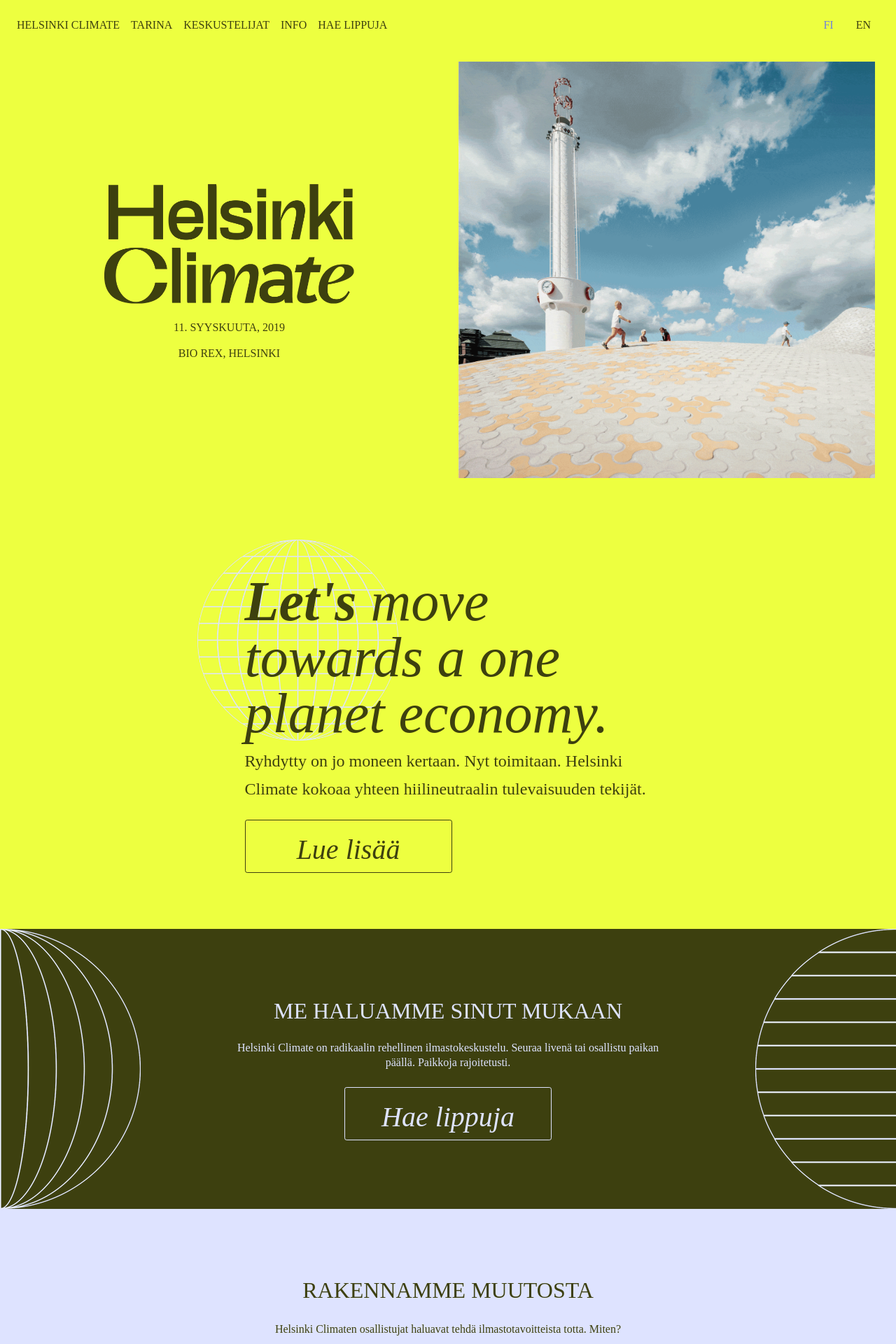
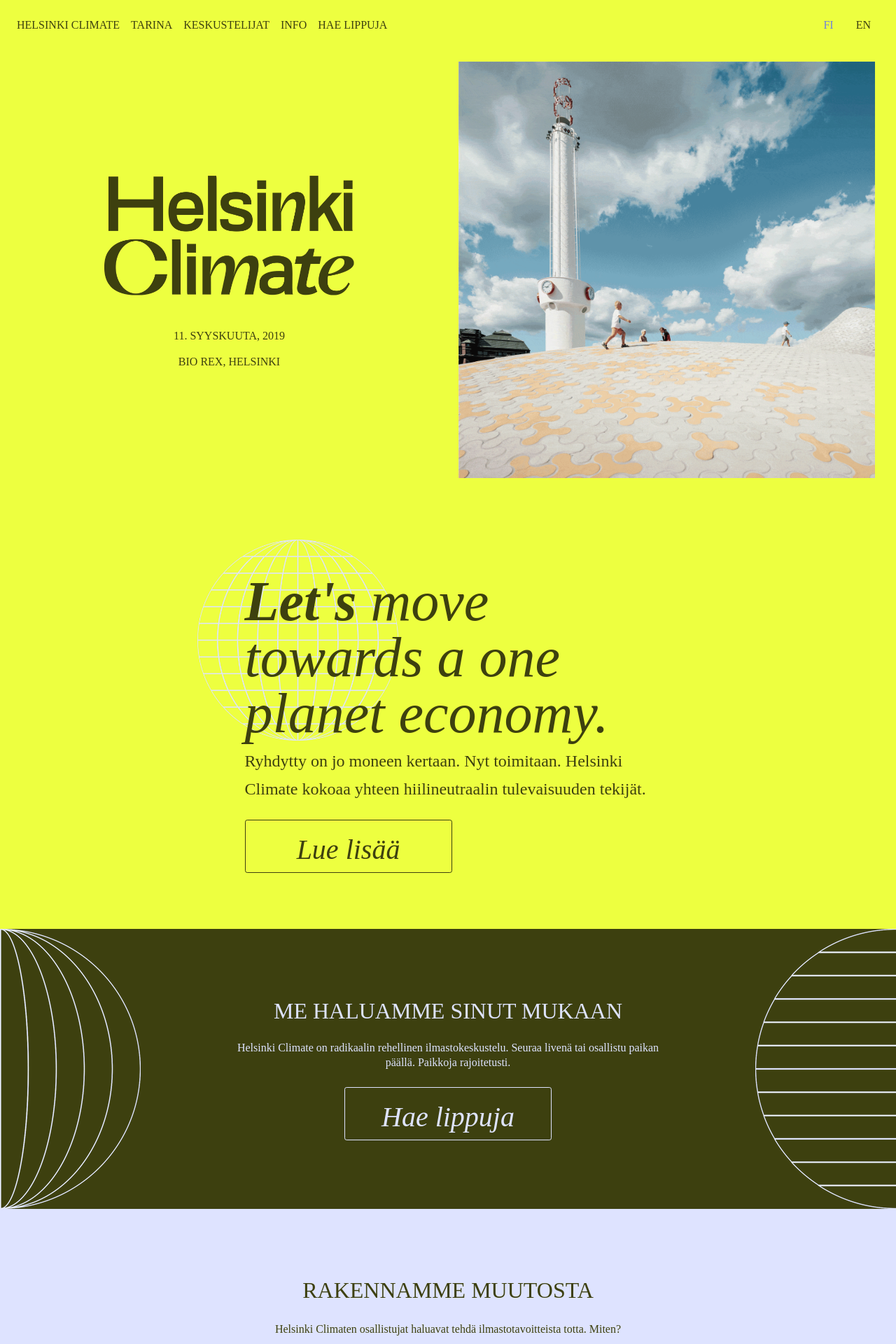
Before and after one commit to ilmastoveivi/helsinkiclimate-v2, a Jekyll site: the page built from index.md, in a window 1280 px wide. Shown: the top 1920 px of the page at 70% size. Built offline with Jekyll 4.4.1, drawn with Linux system fonts in a browser that asks for light colours; some web fonts are replaced.

Commit message:
front page date margin change

```diff
--- a/_includes/home/logo.html
+++ b/_includes/home/logo.html
@@ -6,7 +6,7 @@
                 <div class="mt-4 ">
                   <img src="/resources/img/logos/helsinki_climate_logo.png" id="helsinki-small-logo-front"  class="img-fluid" alt="Helsinki logo">
                 </div>
-                <div class="mt-4 text-uppercase">
+                <div class="mt-5 text-uppercase">
                   <p>
                     {{ page.event-date }}
                   </p>
```
